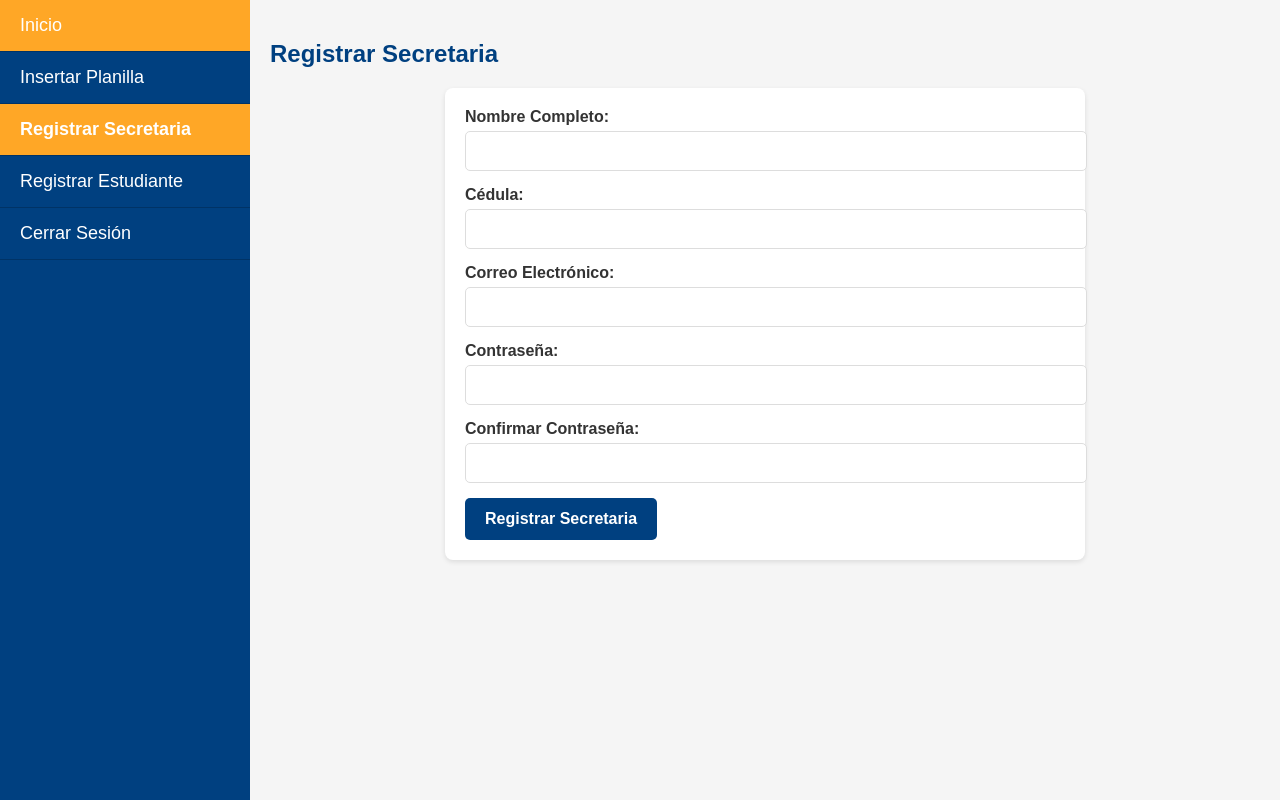
After one commit to Jhoneyker18/Modulo-moya, a PHP site: page /registrar_secretaria.php in a window 1280 px wide. The commit adds this page. Run offline with PHP 8.4, Linux system fonts and the light colour scheme; a user stored in the database is signed in.

Commit message:
registrar secretarias
comprueben si la base de datos se descarga automaticamente deben tener la tabla de secretarias, en admin como se dan cuenta añadi un boton para redirecionar a esta nueva modalidad y en el index añadir una validacion a la base de datoss

```diff
--- a/php/admin.php
+++ b/php/admin.php
@@ -183,6 +183,7 @@ $internships = $stmtInternships->fetchAll(PDO::FETCH_ASSOC);
         <a href="admin.php" class="active">Inicio</a>
         <a href="panel.php">Insertar Planilla</a>
         <a href="registrar.php">Registrar Estudiante</a>
+        <a href="registrar_secret.php">Registrar Secretaria</a>
         <a href="logout.php">Cerrar Sesión</a>
     </div>
 
--- a/php/db.php
+++ b/php/db.php
@@ -10,4 +10,12 @@ try {
 } catch (PDOException $e) {
     die("Error de conexión: " . $e->getMessage());
 }
+
+if (isset($_GET['id'])) {
+    $id = $_GET['id'];
+    $stmt = $pdo->prepare("DELETE FROM secretarias WHERE id = ?");
+    $stmt->execute([$id]);
+    header("Location: admin.php");
+    exit;
+}
 ?>
--- /dev/null
+++ b/php/registrar_secretaria.php
@@ -0,0 +1,199 @@
+<?php
+session_start();
+require 'db.php';
+
+if (!isset($_SESSION['user_id']) || $_SESSION['user_id'] != '123456789') {
+    header("Location: index.php");
+    exit;
+}
+
+$error = "";
+$success = "";
+
+if ($_SERVER['REQUEST_METHOD'] === 'POST') {
+    $nombre = $_POST['nombre'];
+    $cedula = $_POST['cedula'];
+    $email = $_POST['email'];
+    $password = $_POST['password'];
+    $confirmPassword = $_POST['confirm_password'];
+
+    if ($password !== $confirmPassword) {
+        $error = "Las contraseñas no coinciden.";
+    } else {
+        $hashedPassword = password_hash($password, PASSWORD_BCRYPT);
+
+        $stmt = $pdo->prepare("INSERT INTO secretarias (nombre, cedula, email, password) VALUES (?, ?, ?, ?)");
+        try {
+            $stmt->execute([$nombre, $cedula, $email, $hashedPassword]);
+            $success = "Secretaria registrada exitosamente.";
+        } catch (PDOException $e) {
+            $error = "Error al registrar la secretaria: " . $e->getMessage();
+        }
+    }
+}
+?>
+
+<!DOCTYPE html>
+<html lang="es">
+<head>
+    <meta charset="UTF-8">
+    <meta name="viewport" content="width=device-width, initial-scale=1.0">
+    <title>Registrar Secretaria</title>
+    <style>
+        body {
+            font-family: Arial, sans-serif;
+            margin: 0;
+            padding: 0;
+            display: flex;
+            flex-direction: row;
+            background-color: #f5f5f5;
+        }
+
+        .vertical-menu {
+            width: 250px;
+            background-color: #004080;
+            height: 100vh;
+            display: flex;
+            flex-direction: column;
+            padding: 0;
+        }
+
+        .vertical-menu a {
+            color: white;
+            padding: 15px 20px;
+            text-decoration: none;
+            font-size: 18px;
+            border-bottom: 1px solid #003366;
+            transition: background 0.3s ease;
+        }
+
+        .vertical-menu a:hover {
+            background-color: #ffa726;
+        }
+
+        .vertical-menu a.active {
+            background-color: #ffa726;
+            font-weight: bold;
+        }
+
+        .content {
+            flex: 1;
+            padding: 20px;
+            overflow-y: auto;
+        }
+
+        h2 {
+            color: #004080;
+        }
+
+        .form-container {
+            background-color: #ffffff;
+            padding: 20px;
+            border-radius: 8px;
+            box-shadow: 0 2px 5px rgba(0, 0, 0, 0.1);
+            max-width: 600px;
+            margin: auto;
+        }
+
+        .form-group {
+            margin-bottom: 15px;
+        }
+
+        label {
+            display: block;
+            font-weight: bold;
+            margin-bottom: 5px;
+            color: #333;
+        }
+
+        input[type="text"], input[type="email"], input[type="password"] {
+            width: 100%;
+            padding: 10px;
+            border: 1px solid #ddd;
+            border-radius: 5px;
+            font-size: 16px;
+        }
+
+        button {
+            background-color: #004080;
+            color: white;
+            padding: 12px 20px;
+            border: none;
+            border-radius: 5px;
+            cursor: pointer;
+            font-size: 16px;
+            font-weight: bold;
+            transition: background 0.3s ease;
+        }
+
+        button:hover {
+            background-color: #ffa726;
+        }
+
+        .error {
+            color: red;
+            margin-bottom: 15px;
+        }
+
+        .success {
+            color: green;
+            margin-bottom: 15px;
+        }
+    </style>
+</head>
+<body>
+
+    <!-- Barra lateral -->
+    <div class="vertical-menu">
+        <a href="admin.php">Inicio</a>
+        <a href="panel.php">Insertar Planilla</a>
+        <a href="registrar_secretaria.php" class="active">Registrar Secretaria</a>
+        <a href="registrar.php">Registrar Estudiante</a>
+        <a href="logout.php">Cerrar Sesión</a>
+    </div>
+
+    <!-- Contenido principal -->
+    <div class="content">
+        <h2>Registrar Secretaria</h2>
+
+        <div class="form-container">
+            <?php if ($error): ?>
+                <p class="error"><?php echo htmlspecialchars($error); ?></p>
+            <?php endif; ?>
+            <?php if ($success): ?>
+                <p class="success"><?php echo htmlspecialchars($success); ?></p>
+            <?php endif; ?>
+
+            <form method="POST">
+                <div class="form-group">
+                    <label for="nombre">Nombre Completo:</label>
+                    <input type="text" id="nombre" name="nombre" required>
+                </div>
+
+                <div class="form-group">
+                    <label for="cedula">Cédula:</label>
+                    <input type="text" id="cedula" name="cedula" required>
+                </div>
+
+                <div class="form-group">
+                    <label for="email">Correo Electrónico:</label>
+                    <input type="email" id="email" name="email" required>
+                </div>
+
+                <div class="form-group">
+                    <label for="password">Contraseña:</label>
+                    <input type="password" id="password" name="password" required>
+                </div>
+
+                <div class="form-group">
+                    <label for="confirm_password">Confirmar Contraseña:</label>
+                    <input type="password" id="confirm_password" name="confirm_password" required>
+                </div>
+
+                <button type="submit">Registrar Secretaria</button>
+            </form>
+        </div>
+    </div>
+
+</body>
+</html>
```
Also changed, not shown: BD/pasante.sql (+65 -29 lines), php/gestionar_secretaria.php (added, +132 -0 lines), php/index.php (+8 -0 lines), php/registrar_secret.php (added, +100 -0 lines), 1 other file.
